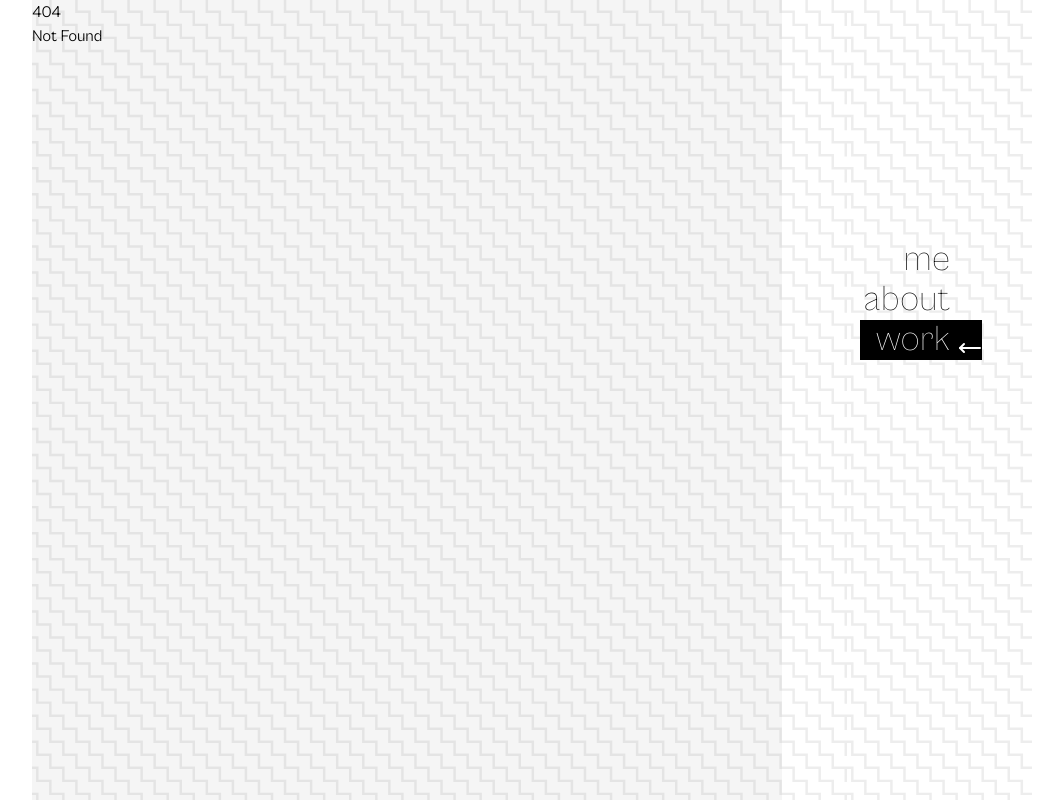
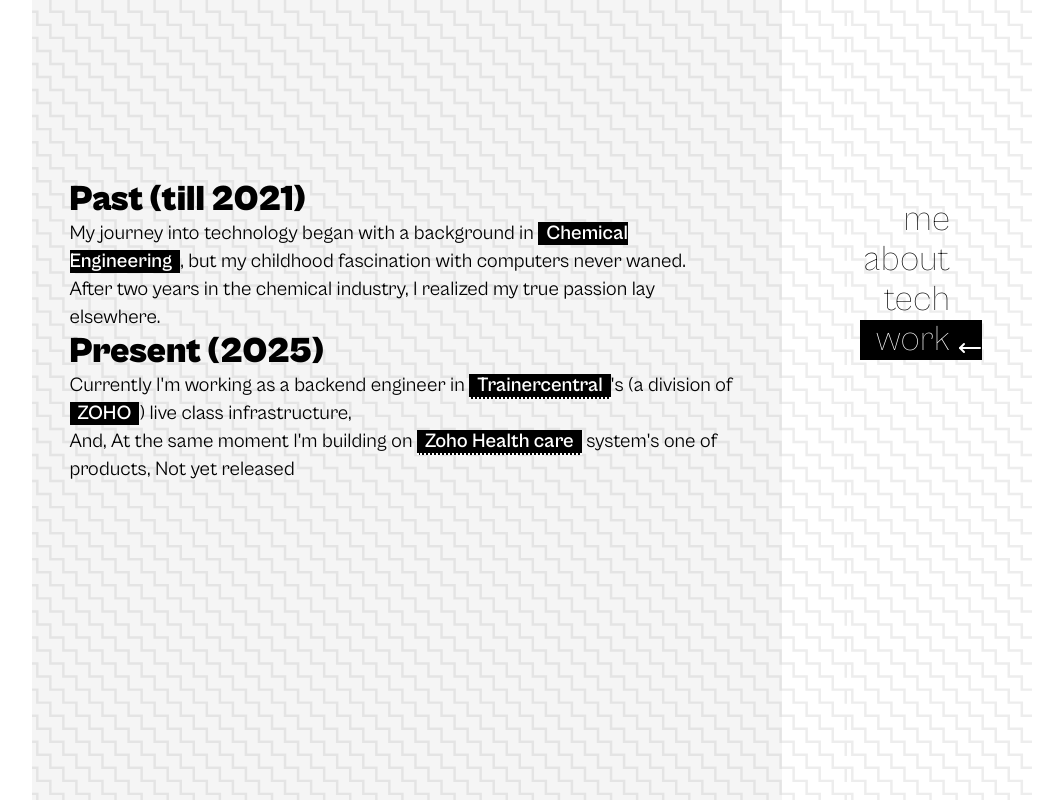
Before and after one commit to iammohan01/thesundaram.in, a SvelteKit app: page /work in a window 1280 px wide. Before the commit this address had no page. Shown: the whole page, without its empty margins (108-1171 px from the left). Built offline with nearby package versions, Linux system fonts and the light colour scheme.

Commit message:
[feat] added work about and fixed scroll and zoom issues

```diff
--- a/src/lib/components/TextLine.svelte
+++ b/src/lib/components/TextLine.svelte
@@ -1,18 +1,26 @@
 <script lang="ts">
-	export let text = '';
+	export let text: string;
 	export let highlightTerms: string[] = [];
+
+	export let  linkReferences: { [key: string]: string } = {
+		'Zoho Schools' : 'https://www.zohoschools.com/'
+	};
+
+	// Function to wrap highlighted terms in spans
+	function wrapHighlights(text: string): string {
+		let result = text;
+		highlightTerms.forEach(term => {
+			const regex = new RegExp(`(${term})`, 'gi');
+			if (linkReferences[term]) {
+				result = result.replace(regex, `<a href="${linkReferences[term]}" class="bg-black text-white px-2 font-semibold hover:bg-gray-800 border-dotted border-b-2 border-white">$1</a>`);
+			} else {
+				result = result.replace(regex, '<span class="bg-black text-white px-2 font-semibold">$1</span>');
+			}
+		});
+		return result;
+	}
 </script>
 
-
-<span class="text-line block py-2">
-	{#each text.split(' ') as word, i}
-		{#if highlightTerms.includes(word)}
-			<span class="bg-black text-white px-2 font-semibold">{word}</span>
-		{:else}
-			{word}
-		{/if}
-		{#if i < text.split(' ').length - 1}
-			{' '}
-		{/if}
-	{/each}
+<span class="inline-block">
+	{@html wrapHighlights(text)}
 </span>
--- a/src/routes/+layout.svelte
+++ b/src/routes/+layout.svelte
@@ -3,6 +3,8 @@
 	import MoveRight from '../components/move-right.svelte';
 	import { page } from '$app/stores';
 	import { goto, onNavigate } from '$app/navigation';
+	import { onMount } from 'svelte';
+	import { browser } from '$app/environment';
 
 	onNavigate((navigation) => {
 		if (!document.startViewTransition) return;
@@ -19,23 +21,58 @@
 	let routes = [
 		{ name: 'me', path: '/' },
 		{ name: 'about', path: '/about' },
-		// { name: 'projects', path: '/projects' },
+		{ name: 'tech', path: '/tech' },
 		{ name: 'work', path: '/work' }
 	];
 
 	let lastScrollTime = 0;
 	const scrollThreshold = 1000; // Increased to 1 second
 	let isNavigating = false;
+	let lastZoomLevel = 1;
+
+	onMount(() => {
+		if (browser) {
+			lastZoomLevel = window.devicePixelRatio;
+		}
+	});
+
+	const handleZoom = async (e: WheelEvent) => {
+		if (!browser) return;
+		if (e.ctrlKey || e.metaKey) {  // Check if it's a zoom event (Ctrl/Cmd + scroll)
+			const now = Date.now();
+			if (now - lastScrollTime < scrollThreshold || isNavigating) return;
+			lastScrollTime = now;
+
+			const currentZoomLevel = window.devicePixelRatio;
+			const isZoomingIn = currentZoomLevel > lastZoomLevel;
+			lastZoomLevel = currentZoomLevel;
+
+			const currentIndex = routes.findIndex(route => route.path === $page.url.pathname);
+			const isAtBottom = window.innerHeight + window.scrollY >= document.documentElement.scrollHeight;
+
+			if (isZoomingIn && isAtBottom && currentIndex < routes.length - 1) {
+				isNavigating = true;
+				await goto(routes[currentIndex + 1].path);
+				isNavigating = false;
+			}
+		}
+	};
 
 	const handleScroll = async (e: WheelEvent) => {
+		if (!browser) return;
+		if (e.ctrlKey || e.metaKey) return; // Skip if it's a zoom event
+
 		const now = Date.now();
 		if (now - lastScrollTime < scrollThreshold || isNavigating) return;
 		lastScrollTime = now;
 
 		const currentIndex = routes.findIndex(route => route.path === $page.url.pathname);
 
-		if (e.deltaY > 0 && currentIndex < routes.length - 1) {
-			// Scroll down - go to next route
+		// Check if we're at the bottom of the page
+		const isAtBottom = window.innerHeight + window.scrollY >= document.documentElement.scrollHeight;
+
+		if (e.deltaY > 0 && currentIndex < routes.length - 1 && isAtBottom) {
+			// Scroll down - go to next route only if at bottom
 			isNavigating = true;
 			await goto(routes[currentIndex + 1].path);
 			isNavigating = false;
@@ -68,7 +105,7 @@
 	};
 </script>
 
-<svelte:window on:keydown={kk} on:wheel={handleScroll}/>
+<svelte:window on:keydown={kk} on:wheel={handleScroll} on:wheel|preventDefault={handleZoom}/>
 
 <div class="container relative mx-auto flex h-screen max-w-[1000px] bg-pattern bg-contain">
 	<div style="view-transition-name: page" class="h-full w-3/4 bg-c-grey">
--- a/src/routes/about/+page.svelte
+++ b/src/routes/about/+page.svelte
@@ -3,40 +3,16 @@
 
 	const content = [
 		{
-			text: "Developer with technology as a Hobby.",
-			highlights: ['technology']
+			text: "Developer with technology as a hobby.",
+			highlights: ["technology"],
 		},
 		{
-			text: "My tech journey began with customizing phones by flashing custom-ROMs. This hands-on experience sparked my interest in programming, leading me to learn coding skills.",
-			highlights: ['custom-ROMs.']
+			text: "My tech journey kicked off with flashing custom-ROMs on phones, igniting my passion for programming and pushing me to hone my coding skills.",
+			highlights: ["custom-ROMs"],
 		},
 		{
-			text: "Self-taught programmer, later trained at Zoho Schools.",
-			highlights: ["Self-taught", "Zoho"]
-		},
-		{
-			text: "Experienced in Java REST APIs and Node.js.",
-			highlights: ['Java', 'Node.js.']
-		},
-		{
-			text: "I'm deeply rooted in exploring and tinkering with the products I work on,",
-			highlights: []
-		},
-		{
-			text: "constantly finding ways to optimize and enhance existing systems rather than building from scratch.",
-			highlights: []
-		},
-		{
-			text: "My full-stack experience spans front-end, back-end, and AWS DevOps.",
-			highlights: ['full-stack', 'front-end', 'back-end', 'AWS', 'DevOps']
-		},
-		{
-			text: "Though I'm the junior developer on my team, I've taken complete ownership of front-end development.",
-			highlights: []
-		},
-		{
-			text: "I've built applications with React in the past, currently work with Vue on a new project, and have a particular fondness for Svelte which I've used to build several applications, including this.",
-			highlights: ['React', 'Vue', 'Svelte']
+			text: "Fueled by curiosity and grit, I dove into a self-taught programming adventure, which led me to Zoho Schools.",
+			highlights: ["self-taught", "Zoho Schools"],
 		}
 	];
 
--- /dev/null
+++ b/src/routes/tech/+page.svelte
@@ -0,0 +1,83 @@
+<script>
+	import TextLine from '$lib/components/TextLine.svelte';
+
+
+	// #past
+	// initially i was working as chemical engineer,
+	// in childhood i was always interested in computers,
+	// I switched few companies in chemical industry for around 2 years,
+	// I was not happy with this, heart wanted me to do something else,
+	// I started to learn programming,
+	// then i got to know about zoho school,
+
+	// #present
+	// initially i was working completly backend,
+	// then i want to build some things cool with frontend,
+	// i learned frontend, but my job was only backend, so eventually i started to do some admin pannels and stuffs when i'm free,
+
+
+	const content = [
+		{
+			text: 'Skilled in crafting Java REST APIs and tinkering with Node.js.',
+			highlights: ['Java', 'Node.js', 'REST API']
+		},
+		{
+			text: 'I’m all about diving deep into the products I work on, tweaking and boosting existing systems to make them shine.',
+			highlights: []
+		},
+		{
+			text: 'Started my career as a backend developer, laser-focused on solid server-side solutions.',
+			highlights: ['backend']
+		},
+		{
+			text: 'Curiosity pulled me toward frontend development, where I started crafting admin panels and side projects in my spare time.',
+			highlights: []
+		},
+		{
+			text: 'Today, I juggle backend and frontend, always leveling up my skills in both worlds.',
+			highlights: ['backend', 'frontend']
+		},
+		{
+			text: 'My full-stack journey covers front-end, back-end, and AWS DevOps.',
+			highlights: ['full-stack', 'AWS']
+		},
+		{
+			text: 'As the junior dev on my team, I’ve grabbed the reins of front-end development with both hands.',
+			highlights: []
+		},
+		{
+			text: 'I’ve built apps with React, currently play with Vue on a new project, and have a soft spot for Svelte, which I’ve used for several projects, including this one.',
+			highlights: ['React', 'Vue', 'Svelte']
+		}
+	];
+
+	// worked on front-end backend and aws devops,
+	// I have build few apps using react, built few years back,
+	// svelte I love svelte and build apps with it and this also built with it only
+	// vue, I'm actively working with vue and building a new app with it.
+	// I'm not front-end expertise, am the junior developer in my team and completely taking care of front end.
+
+</script>
+
+<svelte:head>
+	<title>Mohanasundaram</title>
+	<meta name="description" content="Mohanasundaram's personal website" />
+</svelte:head>
+
+<div class="flex h-[50%] w-full flex-col items-start justify-end">
+	<div class="h-full">
+		<div class="flex h-[50%] w-full flex-col items-start justify-end">
+			<p class="h-[10%] px-[5%] w-full text-xl">
+				{#each content as line}
+					<TextLine
+						text={line.text}
+						highlightTerms={line.highlights}
+					/>
+				{/each}
+			</p>
+		</div>
+	</div>
+	<!-- <div class="h-[10%] ee w-full"> -->
+	<!-- </div> -->
+</div>
+<!-- </div> -->
--- /dev/null
+++ b/src/routes/work/+page.svelte
@@ -0,0 +1,87 @@
+<script>
+	import TextLine from '$lib/components/TextLine.svelte';
+
+
+	// #past
+	// initially i was working as chemical engineer,
+	// in childhood i was always interested in computers,
+	// I switched few companies in chemical industry for around 2 years,
+	// I was not happy with this, heart wanted me to do something else,
+	// I started to learn programming,
+	// then i got to know about zoho school,
+
+	// #present
+	// initially i was working completly backend,
+	// then i want to build some things cool with frontend,
+	// i learned frontend, but my job was only backend, so eventually i started to do some admin pannels and stuffs when i'm free,
+
+	const linkReferences = {
+		'Zoho Health care': 'https://www.zoho.com/healthcare/',
+		'Trainercentral' : 'https://www.trainercentral.com/'
+	};
+	const ff = {
+			past: [
+				{
+					text: 'My journey into technology began with a background in Chemical Engineering, but my childhood fascination with computers never waned.',
+					highlights: ['Chemical Engineering']
+				},
+				{
+					text: 'After two years in the chemical industry, I realized my true passion lay elsewhere.',
+					highlights: []
+				}
+			],
+			present: [
+				{
+					text: 'Currently I\'m working as a backend engineer in Trainercentral\'s (a division of ZOHO) live class infrastructure,',
+					highlights: ['Trainercentral','ZOHO']
+				},
+				{
+					text: 'And, At the same moment I\'m building on Zoho Health care system\'s one of products, Not yet released',
+					highlights: ['Zoho Health care']
+				}
+			]
+		}
+	;
+
+	const content = [...ff.past, ...ff.present];
+
+	// worked on front-end backend and aws devops,
+	// I have build few apps using react, built few years back,
+	// svelte I love svelte and build apps with it and this also built with it only
+	// vue, I'm actively working with vue and building a new app with it.
+	// I'm not front-end expertise, am the junior developer in my team and completely taking care of front end.
+
+</script>
+
+<svelte:head>
+	<title>Mohanasundaram</title>
+	<meta name="description" content="Mohanasundaram's personal website" />
+</svelte:head>
+
+<div class="flex h-[50%] w-full flex-col items-start justify-end">
+	<div class="h-full">
+		<div class="flex h-[50%] w-full flex-col items-start justify-end">
+			<p class="h-[10%] px-[5%] w-full text-xl">
+				<span class="text-4xl font-black">Past (till 2021)</span>
+				{#each ff.past as line}
+					<TextLine
+						text={line.text}
+						highlightTerms={line.highlights}
+						{linkReferences}
+					/>
+				{/each}
+				<span class="text-4xl font-black">Present (2025)</span>
+				{#each ff.present as line}
+					<TextLine
+						text={line.text}
+						highlightTerms={line.highlights}
+						{linkReferences}
+					/>
+				{/each}
+			</p>
+		</div>
+	</div>
+	<!-- <div class="h-[10%] ee w-full"> -->
+	<!-- </div> -->
+</div>
+<!-- </div> -->
```
